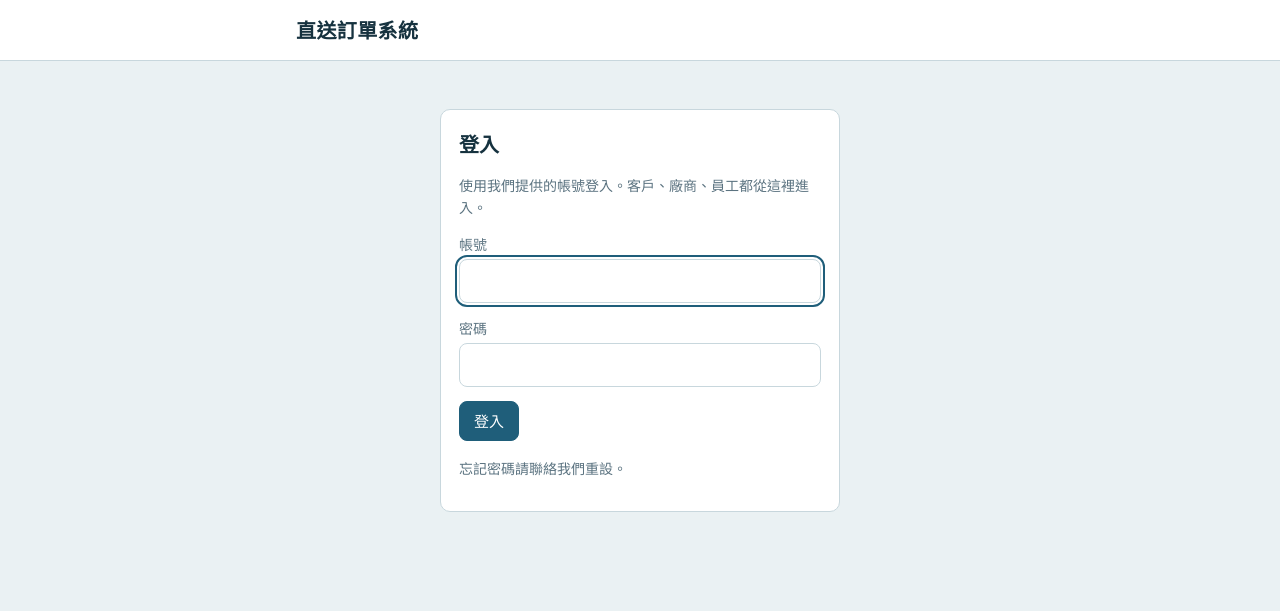
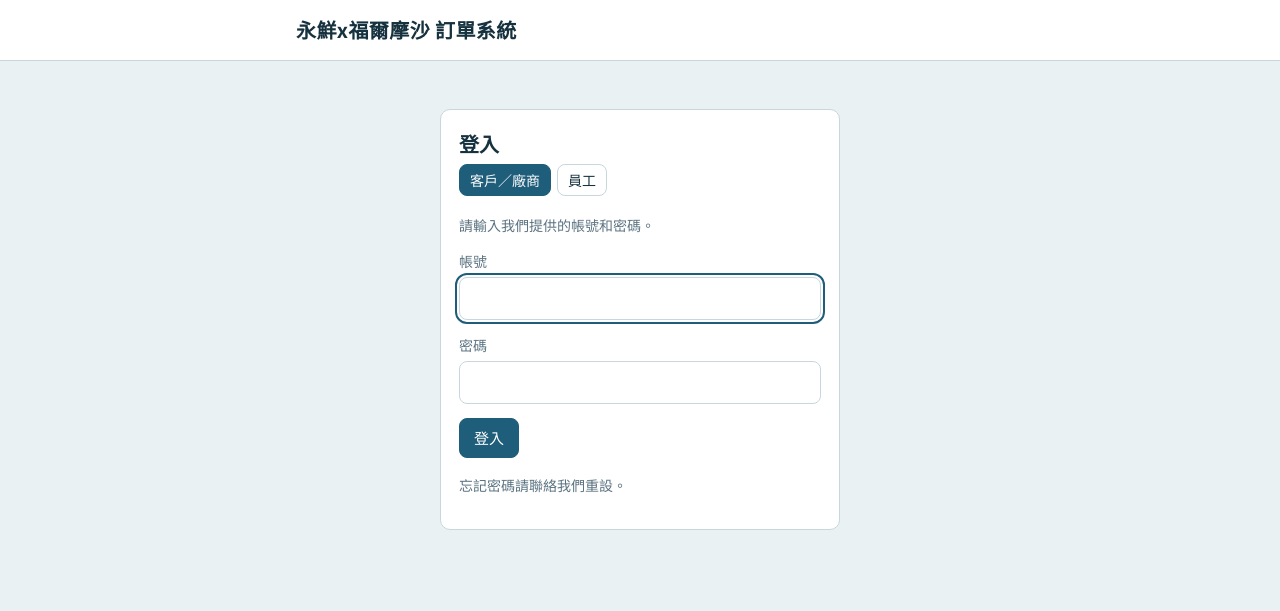
Before and after one commit to Irene88888/formosamilk, a plain HTML site: page index.html in a window 1280 px wide. Drawn offline with Linux system fonts and the light colour scheme.

Commit message:
Add files via upload

```diff
--- a/common.js
+++ b/common.js
@@ -58,7 +58,10 @@ const App = {
   /** 頁首：顯示登入者、修改密碼、登出 */
   header() {
     const t = (window.APP_CONFIG || {}).TITLE;
-    if (t) document.querySelectorAll('[data-app-title]').forEach(el => { el.textContent = t; });
+    if (t) {
+      document.querySelectorAll('[data-app-title]').forEach(el => { el.textContent = t; });
+      if (document.title.indexOf(t) < 0) document.title = document.title ? `${document.title}｜${t}` : t;
+    }
     const el = document.getElementById('who');
     const u = App.user;
     if (!el) return;
--- a/config.js
+++ b/config.js
@@ -1,5 +1,5 @@
 // 部署 Apps Script 後，把「網頁應用程式」的網址（結尾是 /exec）貼在這裡
 window.APP_CONFIG = {
   API_URL: 'https://script.google.com/macros/s/AKfycby_5adcUlqlj4sNS9lFbSHS7VcXAkhYhZdnZ4RKivg7r7yOMJGRnEe_2N-VoYQuvTnEPw/exec',
-  TITLE: '直送訂單系統',
+  TITLE: '永鮮x福爾摩沙 訂單系統',
 };
--- a/index.html
+++ b/index.html
@@ -8,7 +8,7 @@
 </head>
 <body>
 <header class="topbar">
-  <div class="shell"><h1 data-app-title>直送訂單系統</h1></div>
+  <div class="shell"><h1 data-app-title>永鮮x福爾摩沙 訂單系統</h1></div>
 </header>
 
 <main class="shell">
@@ -16,10 +16,14 @@
 
   <section id="loginPanel" class="panel login" hidden>
     <h2>登入</h2>
-    <p class="muted">使用我們提供的帳號登入。客戶、廠商、員工都從這裡進入。</p>
+    <div class="tabs" role="tablist" aria-label="登入身分">
+      <button type="button" class="btn btn-sm tab" role="tab" data-mode="partner" aria-selected="true">客戶／廠商</button>
+      <button type="button" class="btn btn-sm tab" role="tab" data-mode="staff" aria-selected="false">員工</button>
+    </div>
+    <p id="loginHint" class="muted"></p>
     <div id="loginError" class="banner banner-error" hidden></div>
     <form id="loginForm">
-      <div class="field">
+      <div class="field" id="userField">
         <label for="username">帳號</label>
         <input id="username" autocomplete="username" autocapitalize="none" spellcheck="false" required>
       </div>
@@ -71,11 +75,28 @@ function show(id) {
   ['loading', 'loginPanel', 'pwPanel'].forEach(x => { $(x).hidden = x !== id; });
 }
 
+// 客戶／廠商：帳號＋密碼；員工：只輸入密碼
+let mode = localStorage.getItem('loginMode') === 'staff' ? 'staff' : 'partner';
+
+function setMode(m) {
+  mode = m;
+  try { localStorage.setItem('loginMode', m); } catch (e) { /* 無法記住也沒關係 */ }
+  document.querySelectorAll('[data-mode]').forEach(b => b.setAttribute('aria-selected', b.dataset.mode === m));
+  const staff = m === 'staff';
+  $('userField').hidden = staff;
+  $('username').required = !staff;
+  $('loginHint').textContent = staff ? '員工請直接輸入自己的密碼。' : '請輸入我們提供的帳號和密碼。';
+  $('loginError').hidden = true;
+  (staff || $('username').value ? $('password') : $('username')).focus();
+}
+
+document.querySelectorAll('[data-mode]').forEach(b => b.addEventListener('click', () => setMode(b.dataset.mode)));
+
 function showLogin(msg) {
   show('loginPanel');
+  setMode(mode);
   $('loginError').hidden = !msg;
   $('loginError').textContent = msg || '';
-  $('username').focus();
 }
 
 function showPassword(user) {
@@ -105,15 +126,16 @@ $('loginForm').addEventListener('submit', async e => {
   e.preventDefault();
   $('loginError').hidden = true;
   try {
-    const d = await App.busy($('loginBtn'), '登入中…', () => App.api('login', {
-      username: $('username').value.trim(), password: $('password').value,
-    }));
+    const d = await App.busy($('loginBtn'), '登入中…', () => App.api('login', mode === 'staff'
+      ? { staff: true, password: $('password').value }
+      : { username: $('username').value.trim(), password: $('password').value }));
     App.setSession(d.session, d.user);
     if (d.user.mustChange) showPassword(d.user);
     else location.replace(App.homeFor(d.user.role));
   } catch (err) {
     $('loginError').textContent = err.message;
     $('loginError').hidden = false;
+    $('password').select();
   }
 });
 
```
Also changed, not shown: staff.html (+1 -1 lines).
